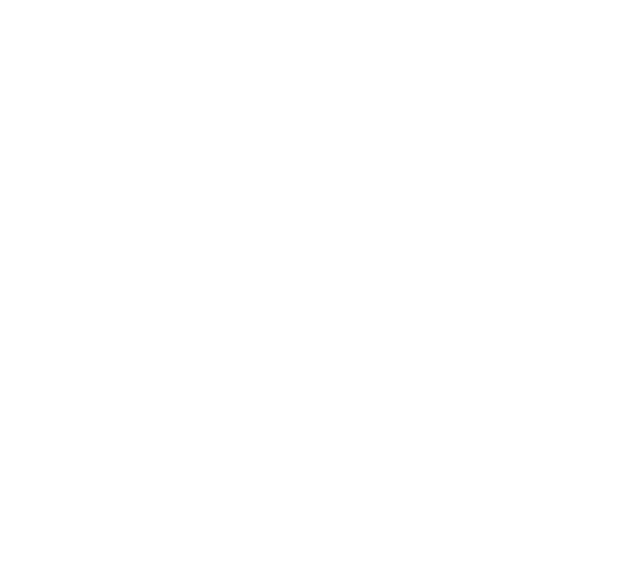
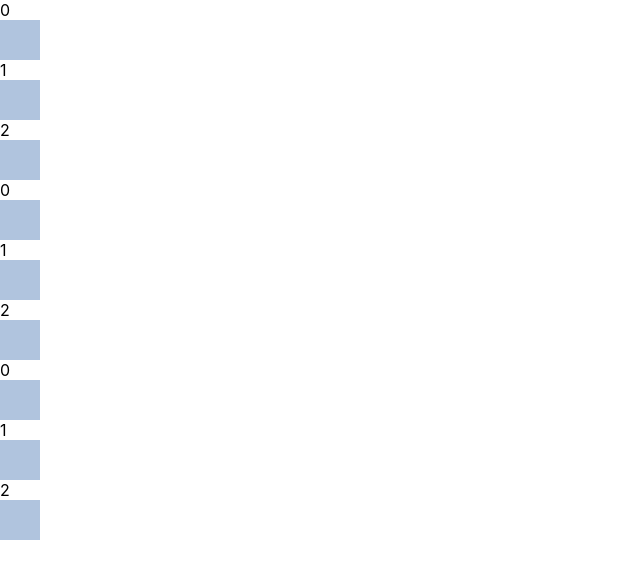
Before and after one commit to teodorakadic/memory-game, a React (Create React App) app: page / in a window 1280 px wide. Shown: the top 578 px of the page, without its empty margins (0-640 px from the left). Built offline with nearby package versions, Linux system fonts and the light colour scheme.

Commit message:
Creating game board

```diff
--- a/src/App.tsx
+++ b/src/App.tsx
@@ -1,7 +1,14 @@
 import './App.css'
+import Board from './Board'
+import Card from './Card'
 
 function App() {
-	return <></>
+	const size = 3
+	return (
+		<>
+			<Board size={size}></Board>
+		</>
+	)
 }
 
 export default App
--- a/src/Board.tsx
+++ b/src/Board.tsx
@@ -1,5 +1,26 @@
-const Board = () => {
-	return <></>
+import Card from './Card'
+
+interface Props {
+	size: number
+}
+
+const Board = ({ size }: Props) => {
+	const deck = new Array(size).fill(new Array(size).fill(0))
+	return (
+		<>
+			{deck.map(
+				(row, rowI) =>
+					row.map((el: number, elI: number) => (
+						<>
+							{elI}
+							<Card />
+						</>
+					))
+
+				// <Card />
+			)}
+		</>
+	)
 }
 
 export default Board
--- /dev/null
+++ b/src/Card.css
@@ -0,0 +1,5 @@
+.card {
+	height: 40px;
+	width: 40px;
+	background: lightsteelblue;
+}
--- a/src/Card.tsx
+++ b/src/Card.tsx
@@ -1,5 +1,11 @@
+import './Card.css'
+
 const Card = () => {
-	return <></>
+	return (
+		<>
+			<div className={'card'}></div>
+		</>
+	)
 }
 
 export default Card
```
